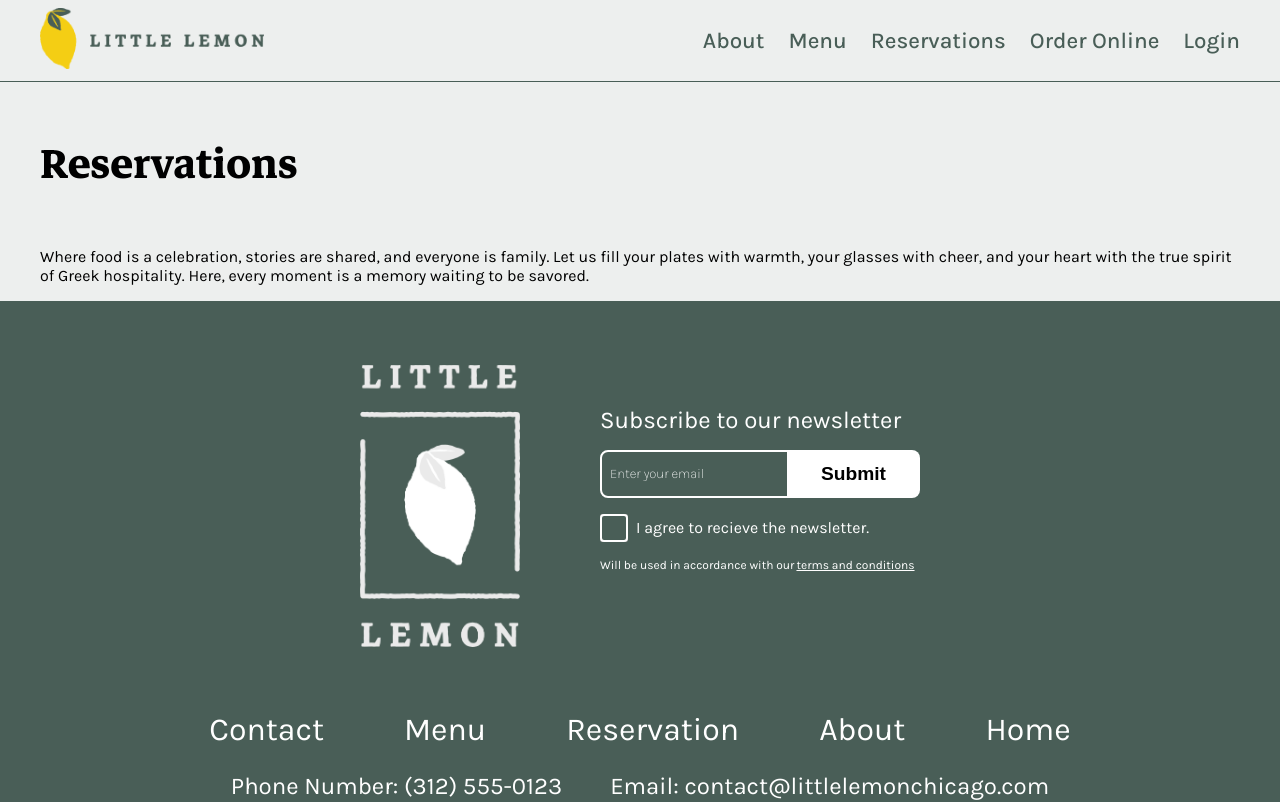
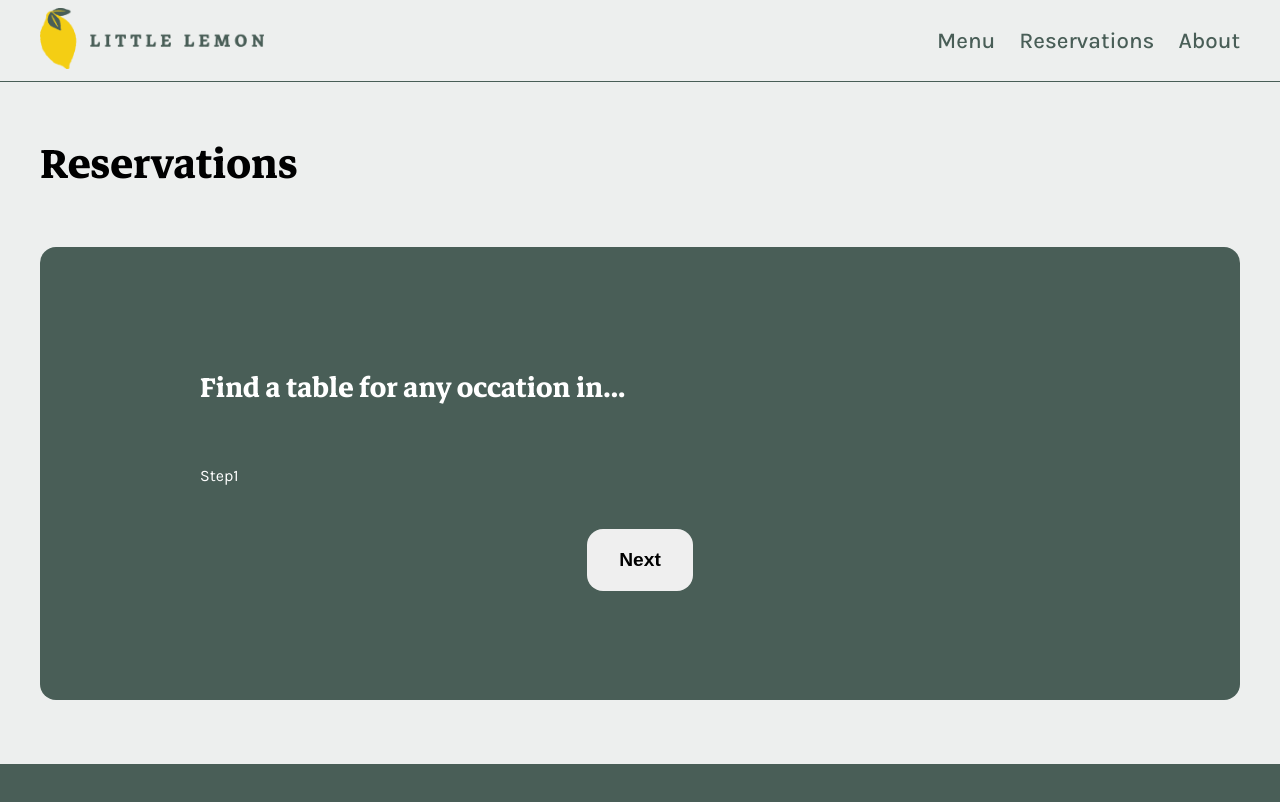
Before and after one commit to ThoughtfulCreationeer/little-lemon-repo, a React (Create React App) app: page /Reservations in a window 1280 px wide. Shown: the top 802 px of the page. Built offline with nearby package versions, Linux system fonts and the light colour scheme.

Commit message:
I have started the reservationsform component

```diff
--- a/src/App.js
+++ b/src/App.js
@@ -2,11 +2,13 @@ import { Routes, Route } from "react-router-dom";
 import Home from "./Pages/Home";
 import Reservations from "./Pages/Reservations";
 import About from "./Pages/About";
+import Menu from "./Pages/Menu";
 
 function App() {
   return (
     <Routes>
       <Route path="/" element={<Home/>}/>
+      <Route path="/Menu" element={<Menu/>}/>
       <Route path="/Reservations" element={<Reservations/>}/>
       <Route path="/About" element={<About/>}/>
     </Routes>
--- a/src/Components/Navbar.js
+++ b/src/Components/Navbar.js
@@ -9,19 +9,13 @@ function Navbar (){
             </a>
             <ul>
                 <li>
-                    <a href='/About'>About</a>
-                </li>
-                <li>
-                    <a href=''>Menu</a>
+                    <a href='/Menu'>Menu</a>
                 </li>
                 <li>
                     <a href='/Reservations'>Reservations</a>
                 </li>
                 <li>
-                    <a href=''>Order Online</a>
-                </li>
-                <li>
-                    <a href=''>Login</a>
+                    <a href='/About'>About</a>
                 </li>
             </ul>
         </nav>
--- /dev/null
+++ b/src/Components/ReservationForm.js
@@ -0,0 +1,65 @@
+import React, {useState} from "react";
+import ReservationFormStep1 from "./ReservationFormStep1";
+import ReservationFormStep2 from "./ReservationFormStep2";
+import ReservationFormStep3 from "./ReservationFormStep3";
+import ReservationFormConfirmationPage from "./ReservationFormConfirmationPage";
+
+const ReservationForm = () => {
+    const [step, setStep] = useState(1);
+    const [reservationFormData, setReservationFormData] = useState({
+        date: "",
+        time: "",
+        guests: "",
+        occasion: "",
+        comment: "",
+        seating: "",
+        firstName: "",
+        lastName: "",
+        phoneNumber: "",
+        email: "",
+        receiveReceipt: false,
+        receiveNewsletter: false,
+    });
+
+    const handlePrevious = () =>{
+        setStep((prevStep) => prevStep-1);
+    }
+
+    const handleNext = () =>{
+        if (step < 5){
+            setStep((prevStep) => prevStep+1);
+        } else {
+            setStep(0);
+        }
+    }
+
+    // const handleSubmit = (/*data*/ e) => {
+    //     e.preventDefault();
+    //     console.log("Form submittet:", reservationFormData)
+    //     //setReservationFormData((prevData) => ({ ...prevData, ...data}));
+    // };
+
+    const renderFormStep = () => {
+        switch (step) {
+            case 1:
+                return <ReservationFormStep1 reservationFormData={reservationFormData} setReservationFormData={setReservationFormData}/>;
+            case 2:
+                return <ReservationFormStep2 reservationFormData={reservationFormData} setReservationFormData={setReservationFormData}/>;
+            case 3:
+                return <ReservationFormStep3 reservationFormData={reservationFormData} setReservationFormData={setReservationFormData}/>;
+            case 4:
+                return <ReservationFormConfirmationPage reservationFormData={reservationFormData} setReservationFormData={setReservationFormData}/>;
+            default:
+                return null;
+        }
+    }
+
+    return(
+        <div className="Reservations-Form-Content">
+            {renderFormStep()}
+        </div>
+    );
+};
+
+
+export default ReservationForm
--- /dev/null
+++ b/src/Components/ReservationFormStep1.js
@@ -0,0 +1,22 @@
+import React from "react"
+import '../styles.scss';
+
+// const test () => {
+//     console
+// }
+
+function ReservationFormStep1 (formData, setFormData /*handlePrevious*/, handleNext){
+    return(
+        <div id="Reservations-Form">
+            <div id="Reservations-Step-Header">
+                <h3>Find a table for any occation in...</h3>
+                <p>Step1</p>
+            </div>
+
+            {/* <button onClick={handlePrevious}> Previous </button> */}
+            <button onClick={handleNext}> Next </button>
+        </div>
+    );
+};
+
+export default ReservationFormStep1
--- /dev/null
+++ b/src/Components/ReservationFormStep2.js
@@ -0,0 +1,18 @@
+import React from "react"
+import '../styles.scss';
+
+function ReservationFormStep2 (formData, setFormData, handlePrevious, handleNext){
+    return(
+        <div id="Reservations-Form">
+            <div id="Reservations-Step-Header">
+                <h3>Find a table for any occation in...</h3>
+                <p>Step2</p>
+            </div>
+
+            <button onClick={handlePrevious}> Previous </button>
+            <button onClick={handleNext}> Next </button>
+        </div>
+    );
+};
+
+export default ReservationFormStep2
--- /dev/null
+++ b/src/Components/ReservationFormStep3.js
@@ -0,0 +1,18 @@
+import React from "react"
+import '../styles.scss';
+
+function ReservationFormStep3 (formData, setFormData, handlePrevious){
+    return(
+        <div id="Reservations-Form">
+            <div id="Reservations-Step-Header">
+                <h3>Find a table for any occation in...</h3>
+                <p>Step3</p>
+            </div>
+
+            <button onClick={handlePrevious}> Previous </button>
+            {/* <button onClick={handleNext}> Next </button> */}
+        </div>
+    );
+};
+
+export default ReservationFormStep3
--- /dev/null
+++ b/src/Pages/Menu.js
@@ -0,0 +1,20 @@
+import '../styles.scss';
+import Navbar from '../Components/Navbar';
+import Footer from '../Components/Footer';
+
+function Menu() {
+  return (
+    <>
+      <Navbar/>
+      <main className='Reservations-Page-Container'>
+        <section className='Main-Reservations-Section'>
+          <h2> Menu </h2>
+          <p>Where food is a celebration, stories are shared, and everyone is family. Let us fill your plates with warmth, your glasses with cheer, and your heart with the true spirit of Greek hospitality. Here, every moment is a memory waiting to be savored.</p>
+        </section>
+      </main>
+      <Footer/>
+    </>
+  );
+}
+
+export default Menu;
--- a/src/Pages/Reservations.js
+++ b/src/Pages/Reservations.js
@@ -1,6 +1,7 @@
 import '../styles.scss';
 import Navbar from '../Components/Navbar';
 import Footer from '../Components/Footer';
+import ReservationForm from '../Components/ReservationForm';
 
 function Reservations() {
   return (
@@ -9,7 +10,9 @@ function Reservations() {
       <main className='Reservations-Page-Container'>
         <section className='Main-Reservations-Section'>
           <h2> Reservations </h2>
-          <p>Where food is a celebration, stories are shared, and everyone is family. Let us fill your plates with warmth, your glasses with cheer, and your heart with the true spirit of Greek hospitality. Here, every moment is a memory waiting to be savored.</p>
+          <div className='Outermost-Form-Container'>
+            <ReservationForm />
+          </div>
         </section>
       </main>
       <Footer/>
--- a/src/styles.scss
+++ b/src/styles.scss
@@ -767,13 +767,36 @@ form{
 
 .Reservations-Page-Container{
     border-top: 1px solid $LittleLemonGreen;
+    padding-bottom: 64px;
+
+    .Outermost-Form-Container{
+        display: flex;
+        flex-direction: column;
+        background-color: $LittleLemonGreen;
+        border-radius: $BigCornerRadius;
+        padding: 80px 160px;
+        color: white;
+    }
+}
+
+.Reservations-Form-Content{
     display: flex;
+    flex-direction: column;
+}
+
+#Reservations-Form{
+    display: flex;
+    flex-direction: column;
+
+    #Reservations-Step-Header{
+        display: flex;
+        flex-direction: column;
+    }
 }
 
 @media (min-width: $HigherGeneralPageMinColumnRequirement) {
     .Main-Reservations-Section {
         max-width: $HigherGeneralvMaxWidth;
         margin: 0 auto;
-        padding: 0;
     }
 }
```
Also changed, not shown: src/Components/ReservationFormConfirmationPage.js (added).
